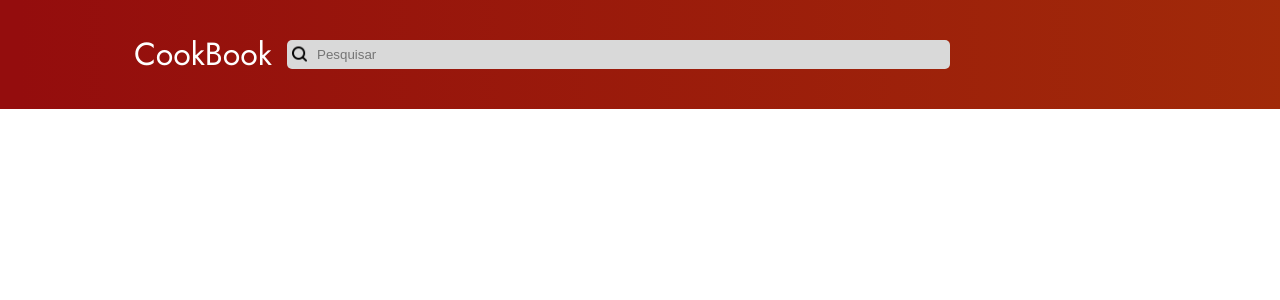
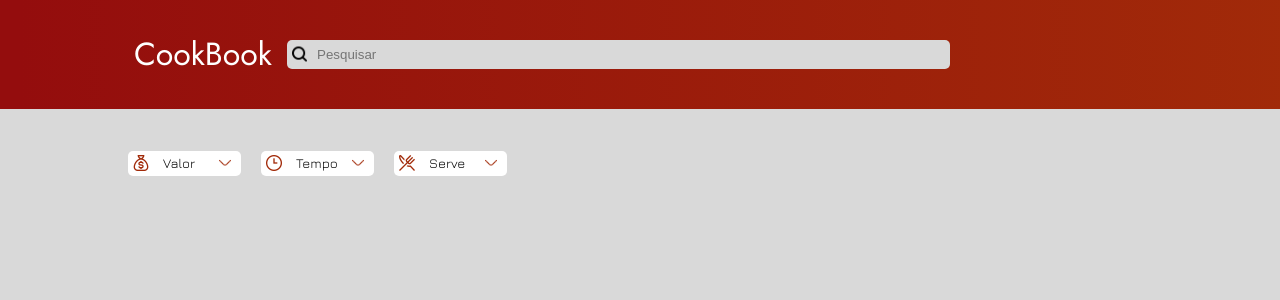
Before and after one commit to httpsdinha/front-cookbook, a Vue app: page /home in a window 1280 px wide. Shown: the top 300 px of the page. Built offline with nearby package versions, Linux system fonts and the light colour scheme.

Commit message:
feat: mudanças no select do nav

```diff
--- a/src/components/HomePage.vue
+++ b/src/components/HomePage.vue
@@ -1,31 +1,63 @@
 <template>
   <header>
-      <h1> CookBook</h1>
+    <h1>CookBook</h1>
     <aside class="Search">
-        <input type="text" class="Search-Input"  placeholder="Pesquisar"/>
+      <input type="text" class="Search-Input" placeholder="Pesquisar" />
       <img class="Search-Icon" src="../assets/procurar.png" alt="Search Icon" />
     </aside>
   </header>
+  <nav class="filtersall">
+    <div class="select-container">
+      <img src="../assets/saco-de-dolar.png" alt="Valor Icon" class="select-icon" />
+      <select class="filters" ref="customSelect">
+        <option value="0">Valor</option>
+        <option value="1">Alto</option>
+        <option value="2">Médio</option>
+        <option value="3">Baixo</option>
+      </select>
+    </div>
+    <div class="select-container">
+      <img src="../assets/relogio-tres.png" alt="Tempo Icon" class="select-icon" />
+      <select class="filters">
+        <option value="0">Tempo</option>
+        <option value="1">10-30min</option>
+        <option value="2">30-60min</option>
+        <option value="3">+60min</option>
+      </select>
+    </div>
+    <div class="select-container">
+      <img src="../assets/restaurante.png" alt="Serve Icon" class="select-icon" />
+      <select class="filters">
+        <option value="0">Serve</option>
+        <option value="1">1-2 pessoas</option>
+        <option value="2">3-5 pessoas</option>
+        <option value="3">+6 pessoas</option>
+      </select>
+    </div>
+  </nav>
+  <main></main>
 </template>
 
 <script>
-
 </script>
 
-<style scoped>
+<style>
+body {
+  background-color: #d9d9d9;
+}
 
-  header{
+header {
   display: flex;
   justify-content: space-between;
   align-items: center;
   padding: 10px 20px;
-    background: linear-gradient(270deg, #A12A09 -0.82%, #940D0D 98.56%);
+  background: linear-gradient(270deg, #a12a09 -0.82%, #940d0d 98.56%);
   color: white;
 }
 
-  h1{
+h1 {
   margin-left: 7.12rem;
-    color: #FFF;
+  color: #fff;
   font-family: 'Jost';
   font-size: 2rem;
   font-style: normal;
@@ -33,24 +65,24 @@
   line-height: normal;
 }
 
-  .Search{
+.Search {
   margin: 0 auto;
   margin-right: 25%;
   position: relative;
   display: inline-block;
 }
 
-  .Search-Input{
+.Search-Input {
   padding-left: 30px;
   border-radius: 0.3125rem;
-    background: #D9D9D9;
+  background: #d9d9d9;
   border: none;
   width: 39.4375rem;
   height: 1.6875rem;
   flex-shrink: 0;
 }
 
-  .Search-Icon{
+.Search-Icon {
   cursor: pointer;
   position: absolute;
   left: 5px;
@@ -59,4 +91,53 @@
   width: 15px;
   height: 15px;
 }
+
+.select-container {
+  position: relative;
+  display: inline-flex;
+  align-items: center;
+}
+
+.select-icon {
+  margin: 5px;
+  position: absolute;
+  left: 10px;
+  width: 16px;
+  height: 16px;
+  pointer-events: none; /* Evita que o ícone interfira na interação */
+}
+
+.filters {
+  font-family: 'Jura';
+  width: 7.0625rem;
+  height: 1.5625rem;
+  padding-left: 35px; /* Ajuste para ícone */
+  border-radius: 0.3125rem;
+  background: #fff;
+  border: none;
+  margin: 0.625rem;
+  appearance: none;
+  -webkit-appearance: none;
+  cursor: pointer;
+}
+
+nav{
+  margin-left: 7.38rem;
+  margin-top: 2rem;
+}
+/* Seta customizada */
+.select-container::after {
+  content: '';
+  position: absolute;
+  right: 20px;
+  top: 50%;
+  transform: translateY(-50%);
+  width: 12px;
+  height: 12px;
+  background-image: url('../assets/arrow.png');
+  background-size: contain;
+  background-repeat: no-repeat;
+  cursor: pointer;
+  pointer-events: none;
+}
 </style>
```
Lines whose indentation alone changed are shown as unchanged.
